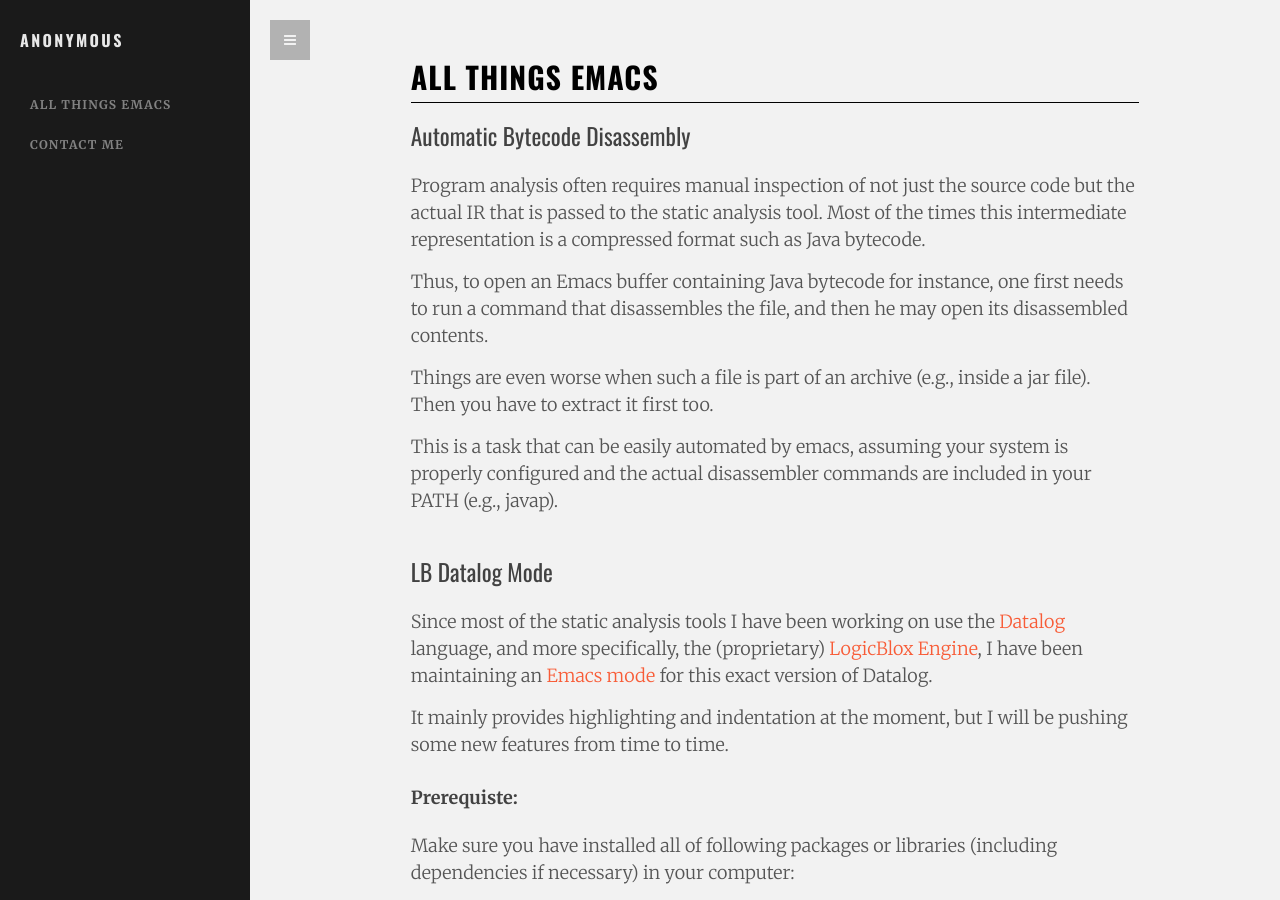
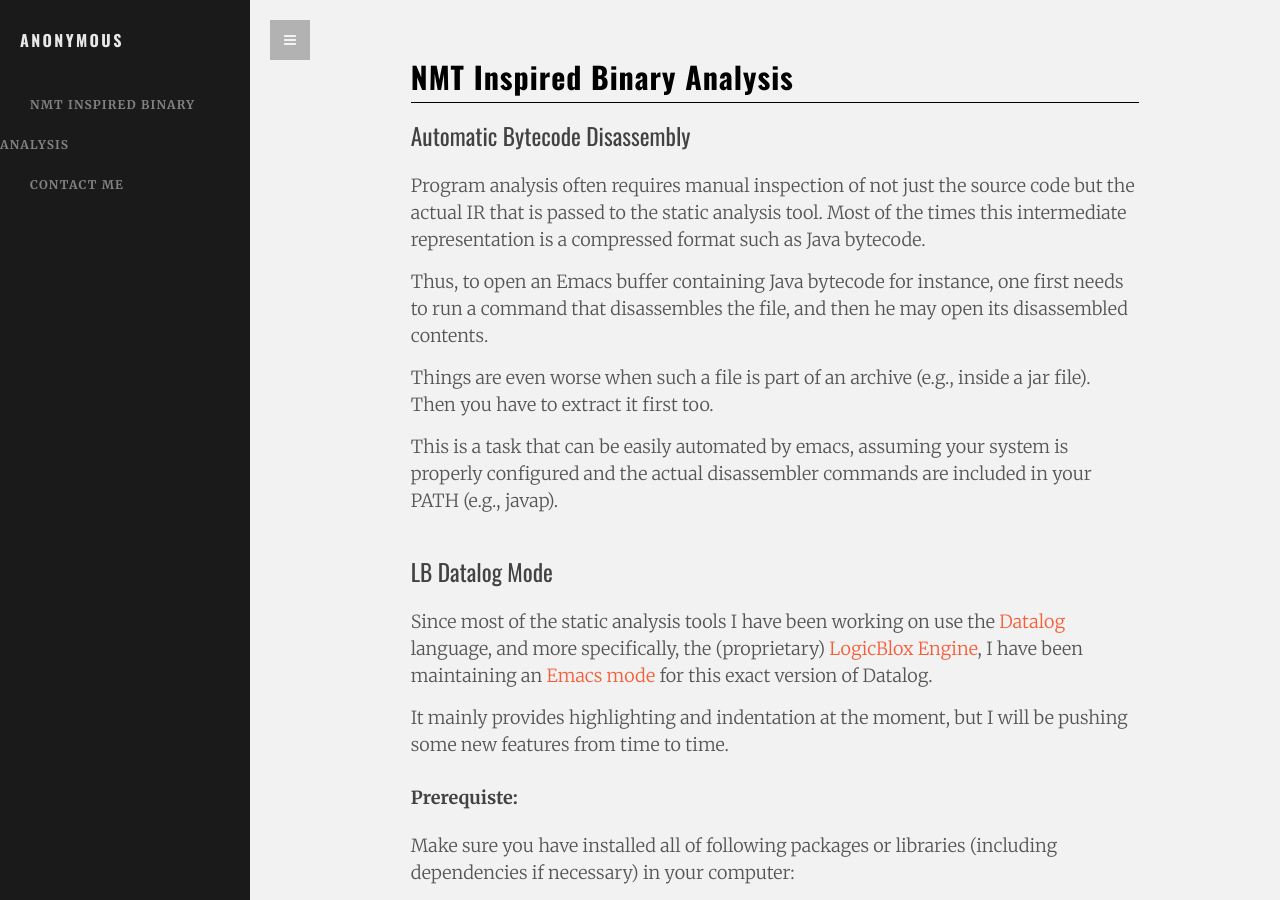
Before and after one commit to nmt4binaries/nmt4binaries.github.io, a Jekyll site: the page built from index.html, in a window 1280 px wide and 900 px high. Built offline with Jekyll 4.4.1, drawn with Linux system fonts in a browser that asks for light colours.

Commit message:
Update index.html

```diff
--- a/index.html
+++ b/index.html
@@ -6,7 +6,7 @@ width:
   - col-lg-10
 sections:
 
-  - title: All Things Emacs
+  - title: NMT Inspired Binary Analysis
     link: "#emacs"
 
   - title: Contact Me
@@ -20,7 +20,7 @@ sections:
   <div class="row sect">
     <div id="emacs" class="{{ page.width | join: ' ' }}">
       <div class="page-header">
-        <h2>ALL THINGS EMACS</h2>
+        <h2>NMT Inspired Binary Analysis</h2>
       </div> <!-- /.page-header -->
 
       <h3>Automatic Bytecode Disassembly</h3>
```
